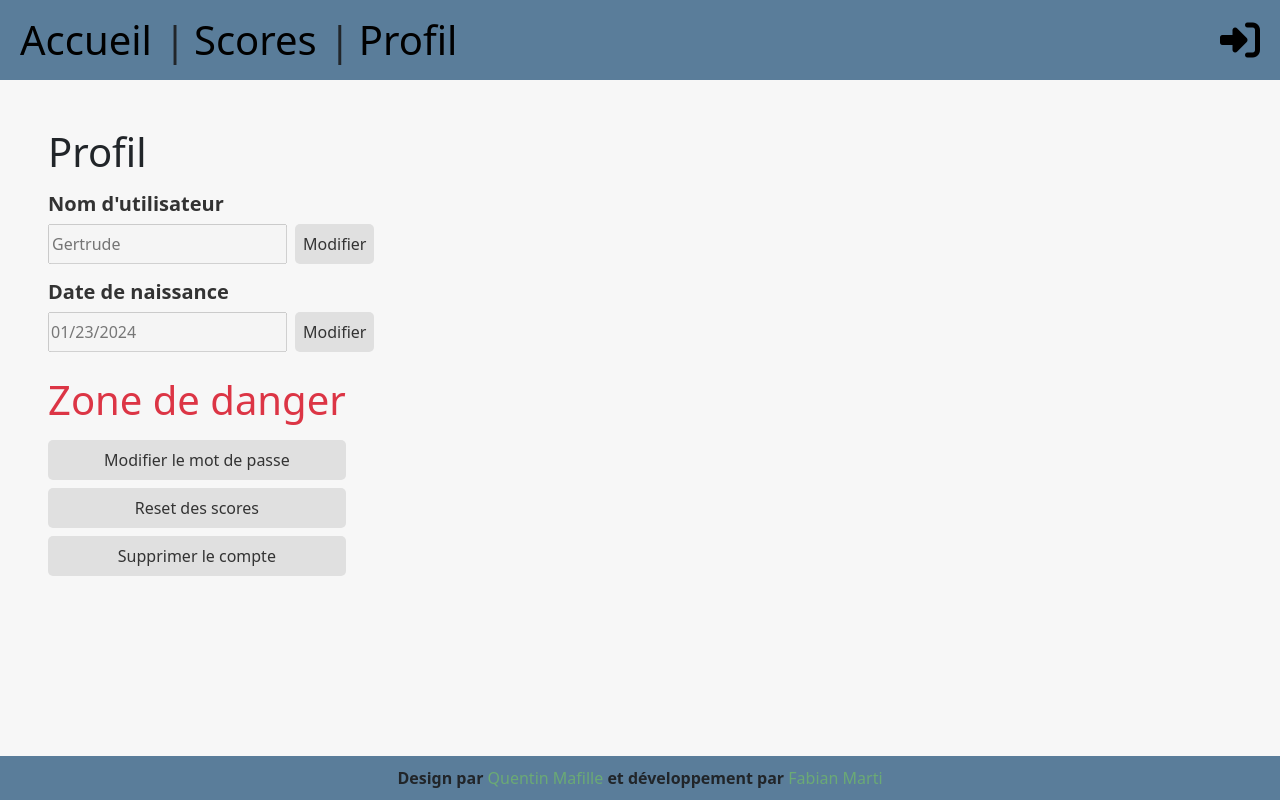
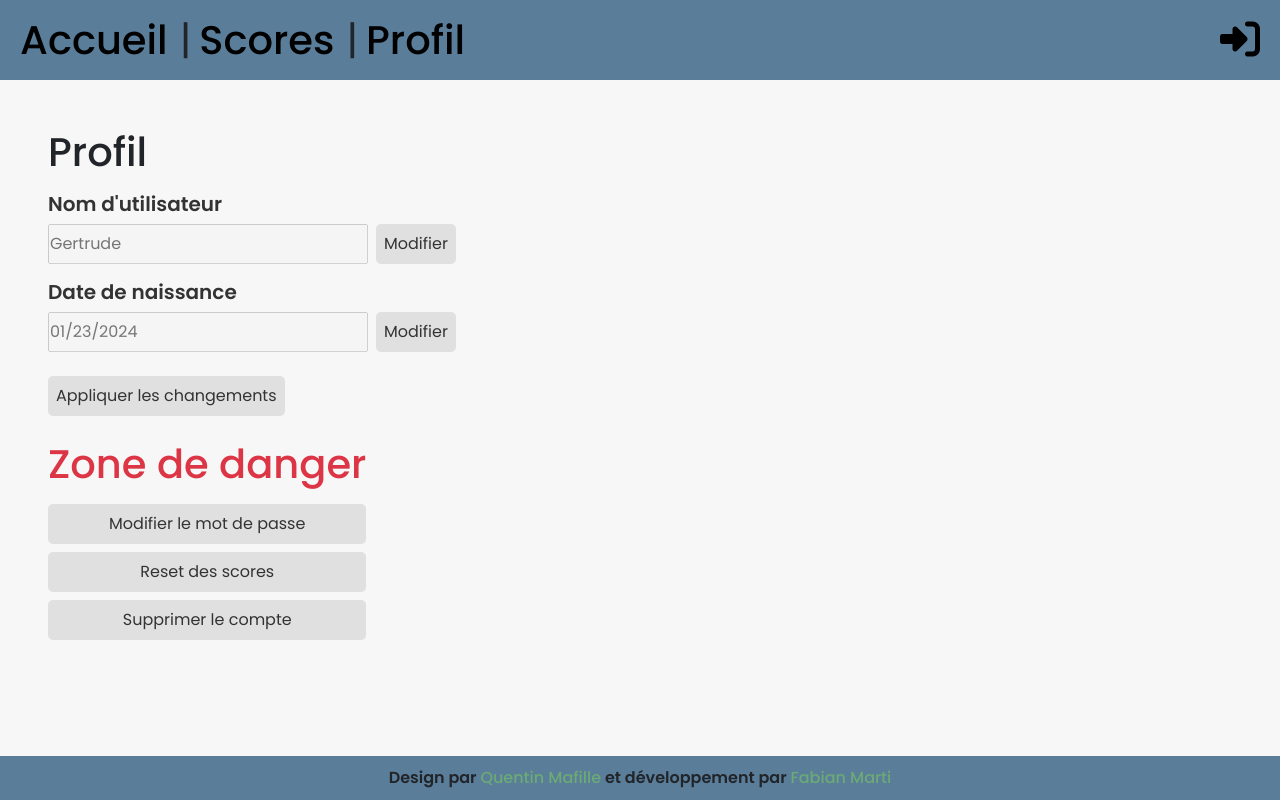
Before and after one commit to cp-23fam/TapNReact, a PHP site: page /profil.php in a window 1280 px wide. Run offline with PHP 8.4, Linux system fonts and the light colour scheme; some libraries are stand-ins or nearby versions.

Commit message:
+ Profil, Zone de danger + content/modify.php + content/popup.php

```diff
--- /dev/null
+++ b/components/modify.php
@@ -0,0 +1,14 @@
+<script>
+    function enableInput(inputId) {
+        const input = document.getElementById(inputId);
+        if (input) {
+            input.disabled = false;
+            input.focus();
+            input.addEventListener('blur', () => {
+                input.disabled = true;
+            }, {
+                once: true
+            });
+        }
+    }
+</script>
--- /dev/null
+++ b/components/popup.php
@@ -0,0 +1,69 @@
+<style>
+    @import url('https://fonts.googleapis.com/css2?family=Poppins:wght@400;500;700&display=swap');
+
+    * {
+        margin: 0;
+        padding: 0;
+        box-sizing: border-box;
+        font-family: 'Poppins', sans-serif;
+    }
+
+    .container {
+        width: 100%;
+        display: flex;
+        align-items: center;
+        justify-content: center;
+        padding: 0;
+    }
+
+    .btn {
+        border: 0;
+        outline: none;
+        font-size: medium;
+        border-radius: 10px;
+        width: 100%;
+    }
+
+    .popup {
+        width: 400px;
+        -webkit-border-radius: 6px;
+        -moz-border-radius: 6px;
+        border-radius: 6px;
+        position: absolute;
+        top: 0;
+        left: 50%;
+        transform: translate(-50%, -50%) scale(0.1);
+        text-align: center;
+        padding: 0 30px 60px;
+        color: #333;
+        visibility: hidden;
+        box-shadow: 0 5px 5px rgba(0, 0, 0, 0.2);
+        display: none;
+    }
+
+    .open-popup {
+        visibility: visible;
+        top: 50%;
+        transform: translate(-50%, -50%) scale(1);
+        display: block;
+    }
+
+    .popup h2 {
+        font-size: 38px;
+        font-weight: 500;
+        margin: 30px 0 10px;
+    }
+
+    .popup button {
+        width: 100%;
+        margin-top: 50px;
+        padding: 10px 0;
+        background-color: #dc3545;
+        color: #fff;
+        border: 0;
+        outline: none;
+        font-size: 18px;
+        border-radius: 4px;
+        box-shadow: 0 5px 5px rgba(0, 0, 0, 0.2);
+    }
+</style>
--- a/profil.php
+++ b/profil.php
@@ -3,6 +3,8 @@
 
 <head>
   <?php require_once('components/head.php') ?>
+  <?php require_once('components/popup.php') ?>
+  <?php require_once('components/modify.php') ?>
   <title>Profil</title>
 </head>
 
@@ -13,24 +15,69 @@
       <h1>Profil</h1>
       <h2 class="mt-3 option">Nom d'utilisateur</h2>
       <div class="d-flex">
-        <input type="text" placeholder="Gertrude" disabled class="me-2 flex-fill">
-        <button type="button" class="p-2">Modifier</button>
+        <input type="text" placeholder="Gertrude" disabled class="me-2 flex-fill" id="username-input">
+        <button type="button" class="p-2" onclick="enableInput('username-input')">Modifier</button>
       </div>
+
       <h2 class="mt-3 option">Date de naissance</h2>
       <div class="d-flex">
-        <input type="date" value="2024-01-23" disabled class="me-2 flex-fill">
-        <button type="button" class="p-2">Modifier</button>
+        <input type="date" value="2024-01-23" disabled class="me-2 flex-fill" id="birthday-input">
+        <button type="button" class="p-2" onclick="enableInput('birthday-input')">Modifier</button>
       </div>
+
+      <div class="d-flex">
+        <button type="button" class="p-2 mt-4">Appliquer les changements</button>
+      </div>
+
     </div>
 
     <div class="d-flex flex-column mt-4">
       <h1 class="text-danger">Zone de danger</h1>
-      <button type="button" class="mt-2 p-2">Modifier le mot de passe</button>
-      <button type="button" class="mt-2 p-2">Reset des scores</button>
-      <button type="button" class="mt-2 p-2">Supprimer le compte</button>
+      <div class="container">
+        <button type="button" class="btn mt-2 p-2" onclick="openPopup('popup-password')">Modifier le mot de passe</button>
+        <div class="popup" id="popup-password">
+          <h2>Modification</h2>
+          <label for="old">Ancien mot de passe</label>
+          <input type="text" name="old" id="old">
+
+          <label for="new">Nouveau mot de passe</label>
+          <input type="text" name="new" id="new">
+          <button type="button" onclick="closePopup('popup-password')">MODIFIER</button>
+        </div>
+      </div>
+
+      <div class="container">
+        <button type="button" class="btn mt-2 p-2" onclick="openPopup('popup-score')">Reset des scores</button>
+        <div class="popup" id="popup-score">
+          <h2>Êtes-vous sûr ?</h2>
+          <p>Vos scores seront remis à zéro</p>
+          <button type="button" onclick="closePopup('popup-score')">RESET</button>
+        </div>
+      </div>
+
+      <div class="container">
+        <button type="button" class="btn mt-2 p-2" onclick="openPopup('popup-account')">Supprimer le compte</button>
+        <div class="popup" id="popup-account">
+          <h2>Êtes-vous sûr ?</h2>
+          <p>Votre compte sera supprimé si vous décidez de continuer</p>
+          <button type="button" onclick="closePopup('popup-account')">SUPPRIMER</button>
+        </div>
+      </div>
     </div>
   </main>
   <?php require_once('components/footer.php') ?>
+
+  <script>
+    function openPopup(id) {
+      let popup = document.getElementById(id);
+      popup.classList.add('open-popup');
+    }
+
+    function closePopup(id) {
+      let popup = document.getElementById(id);
+      popup.classList.remove('open-popup');
+    }
+  </script>
 </body>
 
 <?php require_once('components/script.php') ?>
```
Also changed, not shown: popup.php (added, +114 -0 lines).
